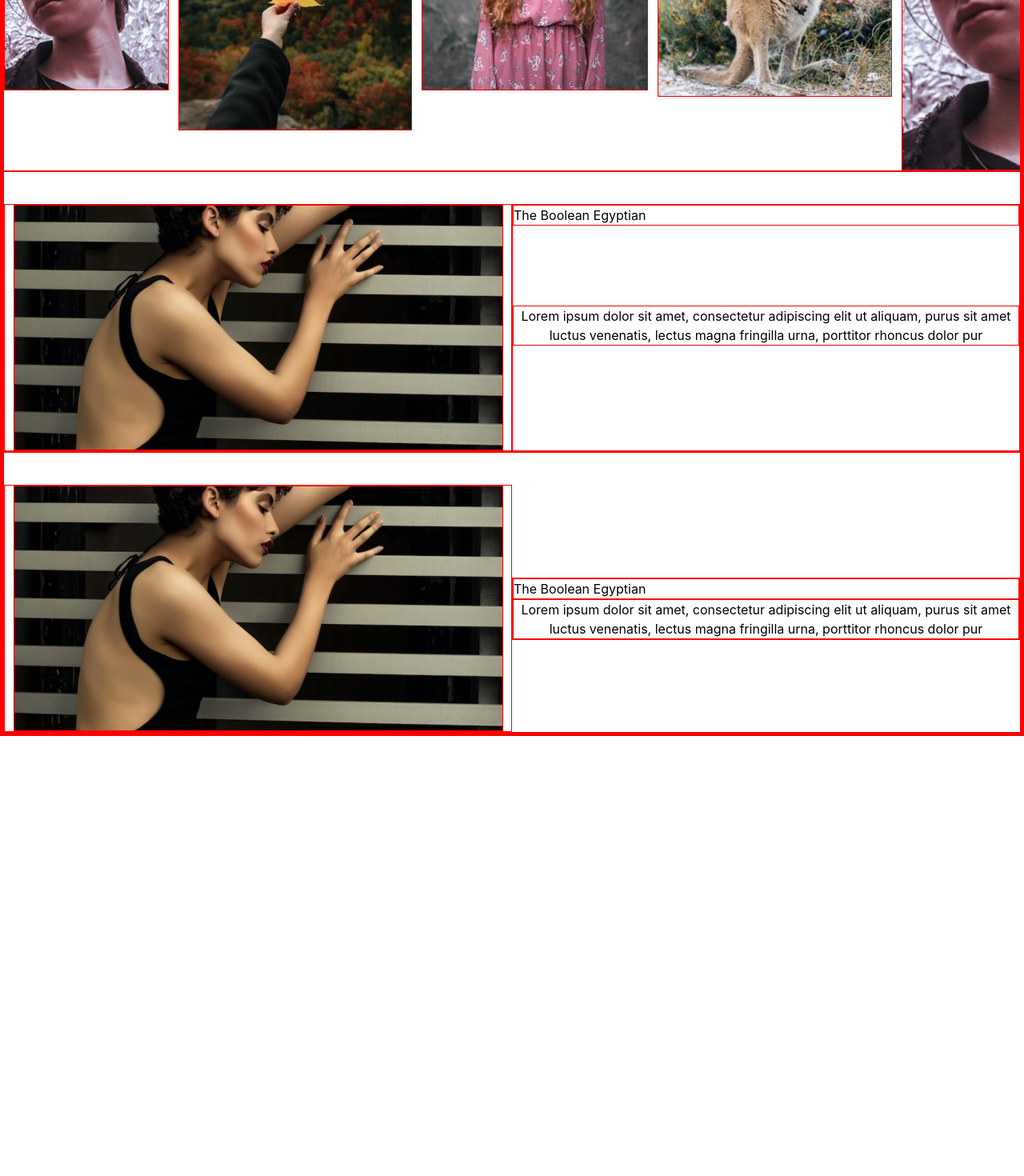
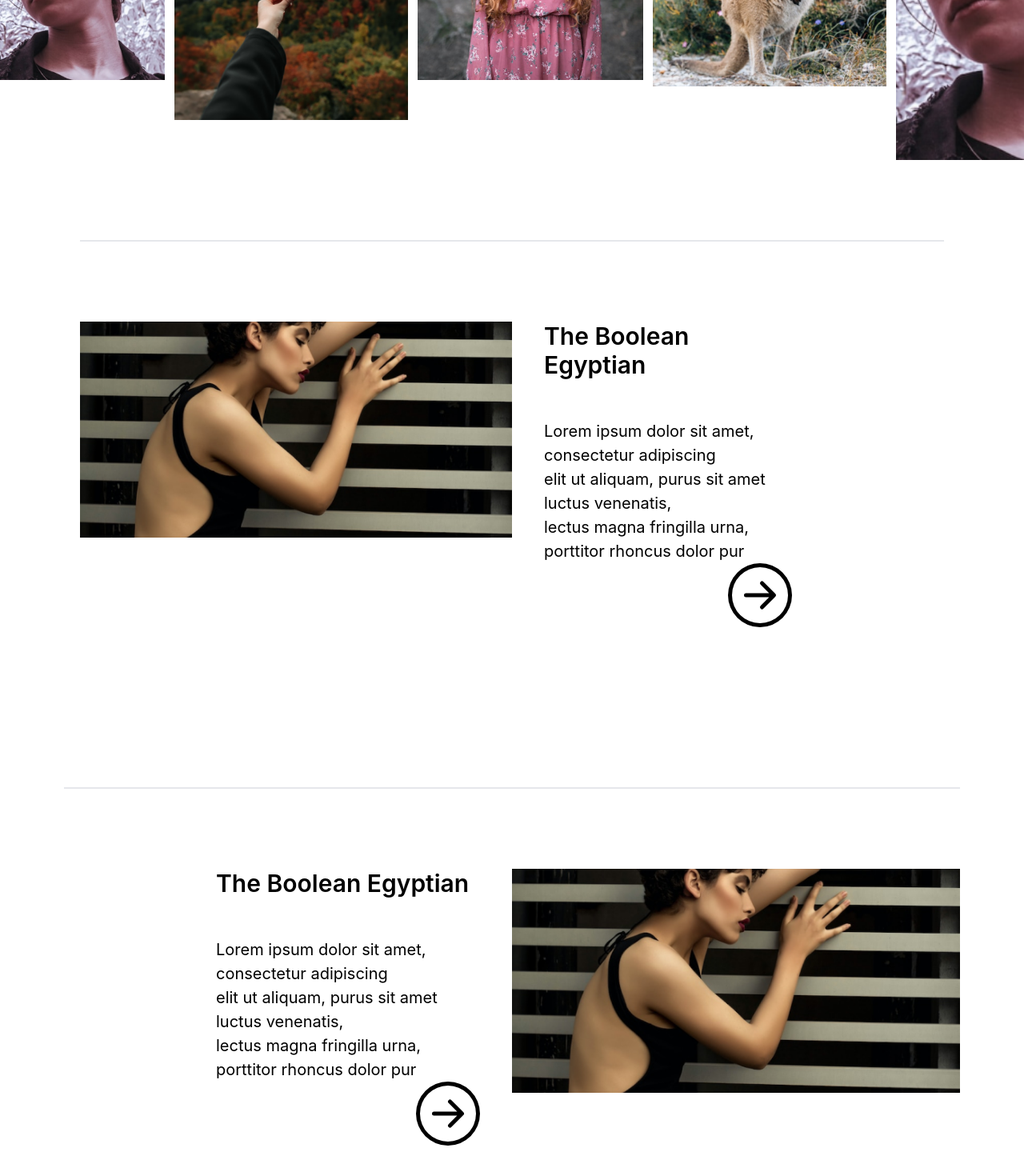
Before and after one commit to adeoye99/artsy-ap, a React (Create React App) app: page / in a window 1280 px wide. Shown: the part 698-2168 px from the top of the page at 80% size. Before the commit the page ends 1618 px from the top, so only its background shows below. Built offline with nearby package versions, Linux system fonts and the light colour scheme.

Commit message:
working on the slider

```diff
--- a/package.json
+++ b/package.json
@@ -11,6 +11,7 @@
     "react-icons": "^4.7.1",
     "react-router-dom": "^6.6.1",
     "react-scripts": "5.0.1",
+    "tailwind-scrollbar-hide": "^1.1.7",
     "web-vitals": "^2.1.4"
   },
   "scripts": {
--- a/src/Component/Hero.jsx
+++ b/src/Component/Hero.jsx
@@ -13,7 +13,7 @@ const Hero = () => {
        <div className='w-100 mx-auto mt-10'>
          <p className='border-1  font-semibold'>Flip through more than 10,000 vintage shots, old photograghs, historic <br/> images and captures seamlessly in one place. Register to get top access.</p>
        </div>
-      <div className='flex flex-row overflow-auto gap-3 mt-[100px]'>
+      <div className='flex gap-3 mt-[100px] overflow-auto whitespace-nowrap scrollbar-hide md:scrollbar-default'>
         <img className='h-[250px] w-50 my-auto' src = { pic3 } alt = "pics"/>
         <img className='h-[350px] w-25 my-auto' src = { pic2} alt = "pics"/>
         <img className='h-[350px] w-25 ' src = { pic1 } alt = "pics"/>
@@ -22,7 +22,6 @@ const Hero = () => {
         <img className='h-[350px] w-25my-auto' src = { pic4 } alt = "pics"/>
         <img className='h-[250px] w-25 my-auto' src = { pic3 } alt = "pics"/>
         <img className='h-[450px] w-25 my-auto' src = { pic4 } alt = "pics"/>
-        {/* <img src = { pic } alt = "pics"/> */}
 
       </div>
 
--- a/src/Component/Navbar.jsx
+++ b/src/Component/Navbar.jsx
@@ -12,7 +12,7 @@ const searchStyle = {
 const Navbar = () => {
   return (
     <>
-    <div className='grid grid-cols-3  border-2 h-[80px]'>
+    <div className='grid grid-cols-3 h-[80px]'>
         <div className=' m-auto w-2'>
             <p className='font-bold text-[23px]'>ARTSY</p>
         </div>
--- a/src/Component/Product.jsx
+++ b/src/Component/Product.jsx
@@ -1,28 +1,48 @@
 import React from 'react'
 import product1 from "../assets/Images/product1.png"
+import { BsArrowRightCircle } from "react-icons/bs";
 
 const Product = () => {
   return (
     <>
-      <div className='grid grid-cols-2 pt-10'>
-        <div className='align-right'>
-            <img className='mx-auto' src = {product1}/>
+      <div className='grid grid-cols-2 mt-[100px] py-[100px] mx-[100px] border-t-2'>
+        <div className=''>
+            <img className='float-right' src = {product1}/>
         </div>
-        <div className='h-100'>
-            <h1 className='text-left'>The Boolean Egyptian</h1>
-            <p className='mt-[100px] w-100' >Lorem ipsum dolor sit amet, consectetur adipiscing elit ut aliquam, purus sit amet luctus venenatis, lectus magna fringilla urna, porttitor rhoncus dolor pur</p>
+        <div className=' text-left ml-10 mr-[190px]'>
+            <h1 className='font-semibold text-3xl' >The Boolean Egyptian</h1>
+            <p className='mt-[50px] margin-top text-[20px]' >Lorem ipsum dolor sit amet, consectetur adipiscing<br/> elit ut aliquam, purus sit amet luctus venenatis,<br/> lectus magna fringilla urna, porttitor rhoncus dolor pur</p>
+            <div>
+              <div>
 
+              </div>
+              <div className='float-right'>
+                  <BsArrowRightCircle
+                  size = "80px"
+                  />
+              </div>
+            </div>
         </div>
 
       </div>
-      <div className='grid grid-cols-2 pt-10'>
+      <div className='grid grid-cols-2 mt-[100px] py-[100px] mx-[80px] border-t-2'>
+
+        <div className=' text-left mr-10 ml-[190px]'>
+            <h1 className='font-semibold text-3xl' >The Boolean Egyptian</h1>
+            <p className='mt-[50px] margin-top text-[20px]' >Lorem ipsum dolor sit amet, consectetur adipiscing<br/> elit ut aliquam, purus sit amet luctus venenatis,<br/> lectus magna fringilla urna, porttitor rhoncus dolor pur</p>
+            <div>
+              <div>
+
+              </div>
+              <div className='float-right'>
+                  <BsArrowRightCircle
+                  size = "80px"
+                  />
+              </div>
+            </div>
+        </div>
         <div className=''>
-            <img className='mx-auto' src = {product1}/>
-        </div>
-        <div className='my-auto'>
-            <h1 className='text-left'>The Boolean Egyptian</h1>
-            <p >Lorem ipsum dolor sit amet, consectetur adipiscing elit ut aliquam, purus sit amet luctus venenatis, lectus magna fringilla urna, porttitor rhoncus dolor pur</p>
-
+            <img className='float-left' src = {product1}/>
         </div>
 
       </div>
--- a/src/index.css
+++ b/src/index.css
@@ -2,13 +2,6 @@
 @tailwind components;
 @tailwind utilities;
 
-.scrollbar-hide::-webkit-scrollbar {
-  display: none;
-}
-.scrollbar-hide {
-  -ms-overflow-style: none;  /* IE and Edge */
-  scrollbar-width: none;  /* Firefox */
-}
 
 body {
   margin: 0;
@@ -23,6 +16,6 @@ code {
   font-family: source-code-pro, Menlo, Monaco, Consolas, 'Courier New',
     monospace;
 }
-*{
+/* *{
   border: 1px solid red;
-}
+} */
--- a/tailwind.config.js
+++ b/tailwind.config.js
@@ -4,5 +4,7 @@ module.exports = {
   theme: {
     extend: {},
   },
-  plugins: [],
+  plugins: [
+    require('tailwind-scrollbar-hide')
+  ],
 }
```
Also changed, not shown: src/Component/Productfeatures.jsx (+1 -6 lines), 1 other file (tests, documents, lock files or other folders).
